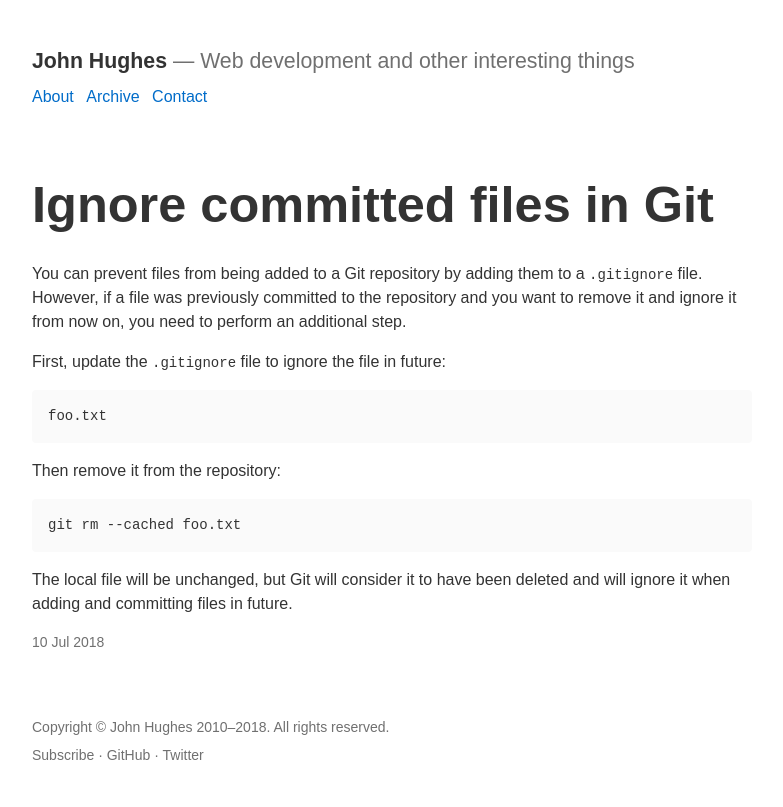
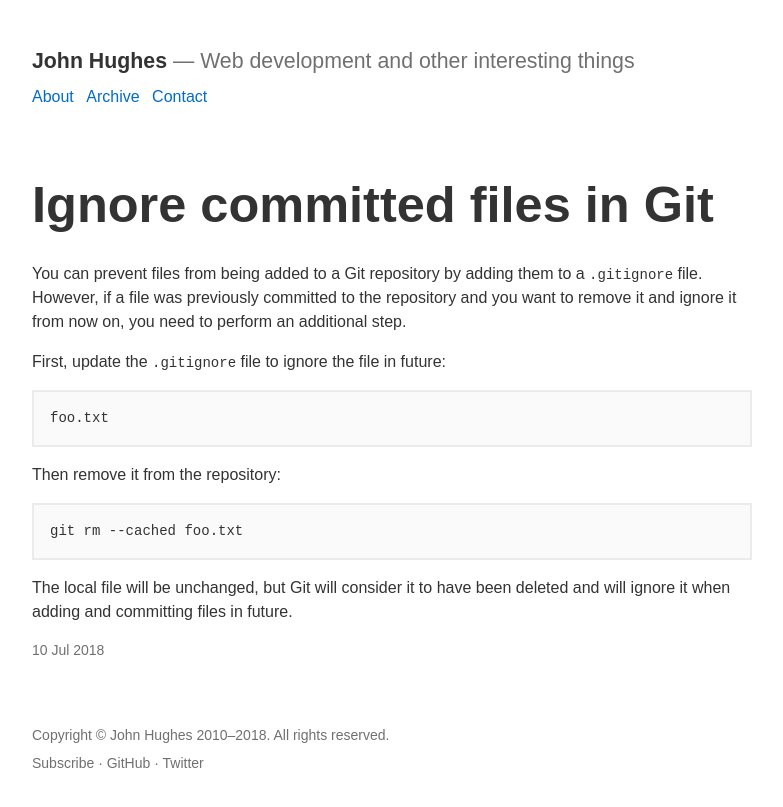
Before and after one commit to johnkhughes/john-hughes-web, a Jekyll site: the page built from _posts/2018-07-10-ignore-committed-files-in-git.md, in a window 1280 px wide. Shown: the top 807 px of the page, without its empty margins (248-1031 px from the left). Built offline with Jekyll 4.4.1, drawn with Linux system fonts in a browser that asks for light colours.

Commit message:
Tweak preformatted text styles

```diff
--- a/_sass/_typography.scss
+++ b/_sass/_typography.scss
@@ -69,7 +69,7 @@ p {
 
 pre {
     background: tint($text_color, 97.5%);
-    border-radius: 0.25rem;
+    border: 2px solid tint($text_color, 90%);
     margin: 1rem 0;
     overflow-wrap: break-word;
     overflow: auto;
```
